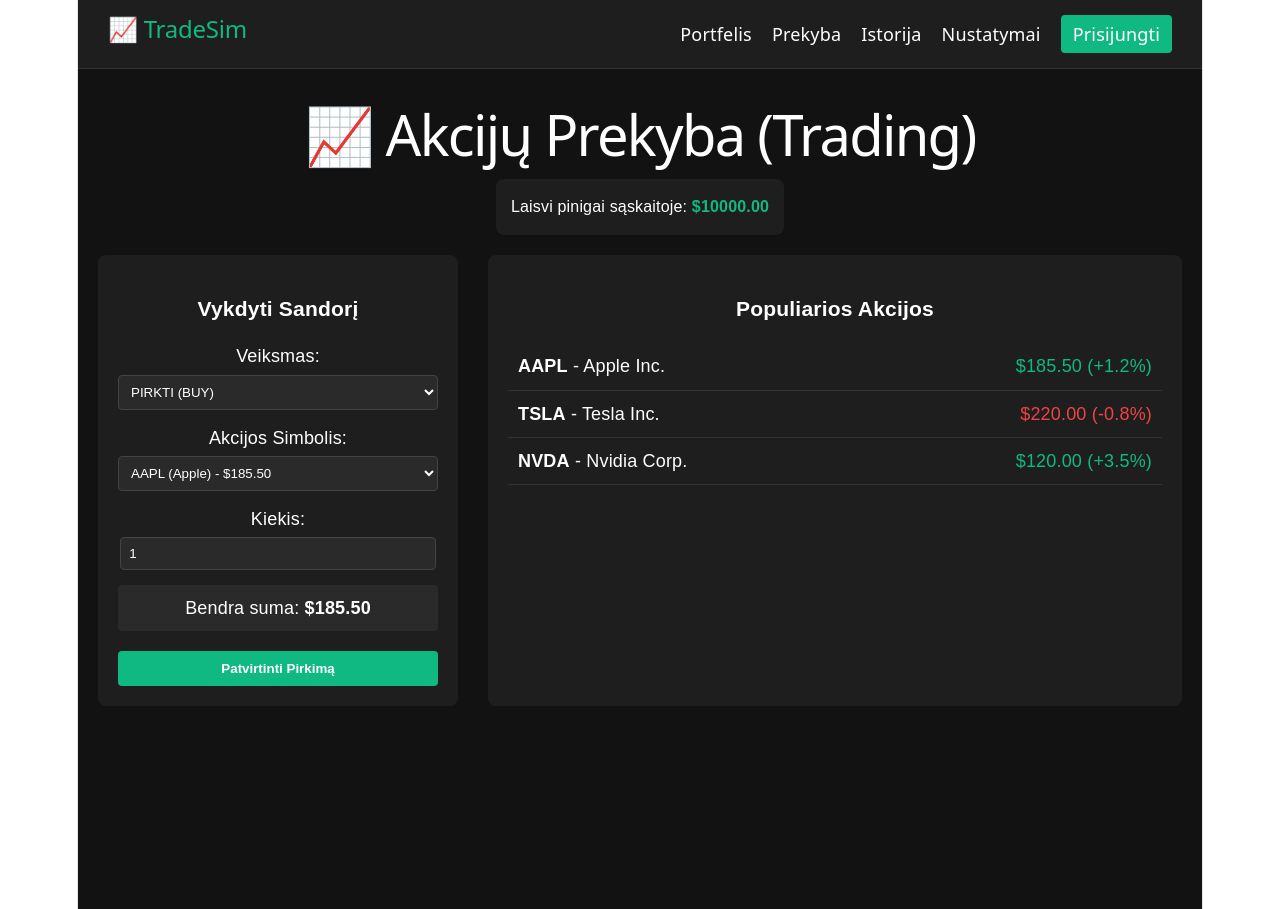
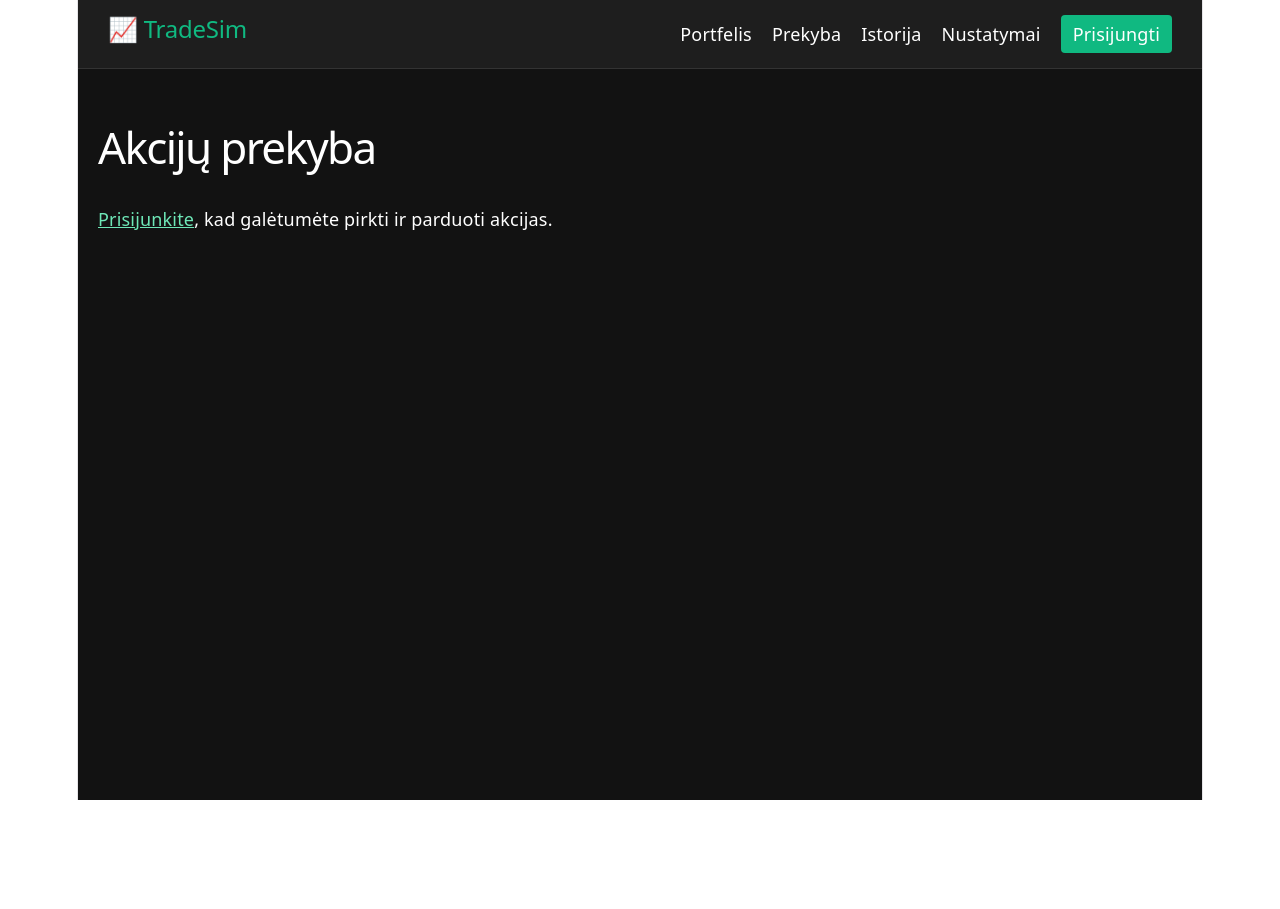
Before and after one commit to RaMa-tech994/TRADING-SIMULATOR, a React (Vite) app: page /trading in a window 1280 px wide. After the commit the page ends 800 px from the top, so only its background shows below. Built offline with nearby package versions, Linux system fonts and the light colour scheme.

Commit message:
feat: persist buy and sell orders through trade API

```diff
--- /dev/null
+++ b/src/pages/Trading.css
@@ -0,0 +1 @@
+.trading-page{padding:20px;color:#fff;text-align:left}.trading-page h1{font-size:clamp(28px,5vw,44px);line-height:1.2}.trading-page p{margin:12px 0;overflow-wrap:anywhere}.trading-page a{color:#6ee7b7}.trading-card{padding:20px;background:#1e1e1e;border:1px solid #444;border-radius:10px;margin:16px 0}.trading-balance{font-size:26px}.trading-card form{max-width:440px}.trading-card fieldset{border:0;padding:0;margin:16px 0;display:grid;gap:10px;min-width:0}.trading-card input,.trading-card select,.trading-card button{box-sizing:border-box;width:100%;min-height:44px;padding:10px;font:inherit;border-radius:6px;border:1px solid #777;background:#262626;color:#fff}.trading-card button{background:#047857;font-weight:600;cursor:pointer}.trading-card :disabled{opacity:.65;cursor:default}
--- a/src/pages/Trading.jsx
+++ b/src/pages/Trading.jsx
@@ -1,129 +1,85 @@
-import React, { useState } from 'react';
+import { useEffect, useRef, useState } from 'react';
+import { Link } from 'react-router-dom';
+import { supabase } from './supabaseClient';
+import { SYMBOLS } from '../services/history.mjs';
+import { loadPortfolio } from '../services/portfolio.mjs';
+import { pendingKey, readPending, prepareOrder, submitTrade } from '../services/trading.mjs';
+import './Trading.css';
 
+function TradingForm({ userId }) {
+  const [symbol, setSymbol] = useState('AAPL');
+  const [side, setSide] = useState('BUY');
+  const [quantity, setQuantity] = useState('1');
+  const [pendingOrder, setPendingOrder] = useState(() => {
+    try { return { order: readPending(localStorage, userId) }; }
+    catch { return { blocked: true }; }
+  });
+  const [busy, setBusy] = useState(false);
+  const [message, setMessage] = useState('');
+  const [failed, setFailed] = useState(false);
+  const [portfolio, setPortfolio] = useState({ loading: true });
+  const [refresh, setRefresh] = useState(0);
+  const submitting = useRef(false);
+  useEffect(() => {
+    let active = true;
+    loadPortfolio(supabase).then(data => { if (active) setPortfolio({ data }); })
+      .catch(() => { if (active) setPortfolio({ error: 'Balanso gauti nepavyko. Portfelyje galite patikrinti naujausią būseną.' }); });
+    return () => { active = false; };
+  }, [refresh, userId]);
+
+  async function execute(event) {
+    event.preventDefault();
+    if (submitting.current || pendingOrder.blocked) return;
+    submitting.current = true;
+    setBusy(true); setMessage(''); setFailed(false);
+    let order;
+    try {
+      try { order = prepareOrder(localStorage, userId, { symbol, side, quantity: Number(quantity) }); }
+      catch { throw new Error('Pavedimo saugiai išsaugoti nepavyko. Patikrinkite kiekį ir naršyklės saugyklos leidimus.'); }
+      setPendingOrder({ order });
+      const result = await submitTrade(supabase, order, userId);
+      try { localStorage.removeItem(pendingKey(userId)); setPendingOrder({ order: null }); }
+      catch { setPendingOrder({ order }); }
+      setMessage('Sandoris išsaugotas duomenų bazėje: ' + result.transaction.side + ' ' + result.transaction.quantity + ' ' + result.transaction.symbol + ', suma ' + result.transaction.total_amount + ' USD.');
+      setPortfolio({ loading: true }); setRefresh(value => value + 1);
+    } catch (error) {
+      if (error.definitive && order) {
+        try { localStorage.removeItem(pendingKey(userId)); setPendingOrder({ order: null }); } catch { /* Išsaugomas tas pats pavedimas. */ }
+      }
+      setFailed(true); setMessage(error.message);
+    } finally { submitting.current = false; setBusy(false); }
+  }
+  const order = pendingOrder.order;
+  return <>
+    <section className="trading-card" aria-live="polite"><h2>Laisvi pinigai</h2>
+      {portfolio.loading ? <p>Kraunamas balansas…</p> : portfolio.error ? <p>{portfolio.error}</p> : <><p className="trading-balance">{portfolio.data.cash_balance} USD</p><p>Turimos akcijos: {portfolio.data.positions.length ? portfolio.data.positions.map(p => p.symbol + ': ' + p.quantity).join(', ') : 'Akcijų dar nėra.'}</p></>}
+      <Link to="/">Atidaryti portfelį</Link>
+    </section>
+    <section className="trading-card"><h2>Virtualus sandoris</h2>
+      <p>Sandoris vykdomas pagal serveryje patikrintą dienos kainą. Galutinę kainą ir sumą apskaičiuoja serveris. Tai nėra realaus laiko kotiruotė.</p>
+      {pendingOrder.blocked && <p role="alert">Nepavyko perskaityti nebaigto pavedimo. Naujas pavedimas blokuojamas, kol nepatikrintas ankstesnis rezultatas ir naršyklės saugykla.</p>}
+      {order && <p role="status">Nebaigtas pavedimas: {order.side} {order.quantity} {order.symbol}. Pakartojimas naudos tą patį ID ir nesukurs to paties sandorio dublikato.</p>}
+      <form onSubmit={execute}>
+        <fieldset disabled={busy || Boolean(order) || pendingOrder.blocked}>
+          <label htmlFor="trade-side">Veiksmas</label><select id="trade-side" value={order?.side || side} onChange={event => setSide(event.target.value)}><option value="BUY">Pirkti</option><option value="SELL">Parduoti</option></select>
+          <label htmlFor="trade-symbol">Akcija</label><select id="trade-symbol" value={order?.symbol || symbol} onChange={event => setSymbol(event.target.value)}>{SYMBOLS.map(value => <option key={value}>{value}</option>)}</select>
+          <label htmlFor="trade-quantity">Kiekis</label><input id="trade-quantity" type="number" min="1" max="2147483647" step="1" required value={order?.quantity ?? quantity} onChange={event => setQuantity(event.target.value)}/>
+        </fieldset>
+        <button type="submit" disabled={busy || pendingOrder.blocked}>{busy ? 'Vykdomas sandoris…' : order ? 'Pakartoti tą patį pavedimą' : side === 'BUY' ? 'Pirkti ir išsaugoti sandorį' : 'Parduoti ir išsaugoti sandorį'}</button>
+      </form>
+      {message && <p role={failed ? 'alert' : 'status'}>{message}</p>}
+    </section>
+  </>;
+}
 export default function Trading() {
-  const [symbol, setSymbol] = useState('AAPL');
-  const [quantity, setQuantity] = useState(1);
-  const [action, setAction] = useState('BUY');
-
-  // Pradinis virtualus pinigų balansas
-  const [cashBalance, setCashBalance] = useState(10000.00);
-
-  // Demonstracinė akcijos kaina
-  const stockPrices = { AAPL: 185.50, TSLA: 220.00, NVDA: 120.00, AMZN: 180.00 };
-  const currentPrice = stockPrices[symbol] || 100.00;
-  const totalPrice = currentPrice * quantity;
-
-  const handleSubmit = (e) => {
-    e.preventDefault();
-
-    if (action === 'BUY') {
-      // Patikriname, ar pakanka lėšų pirkimui
-      if (totalPrice > cashBalance) {
-        alert(`Nepakanka lėšų! Jūsų balansas yra $${cashBalance.toFixed(2)}, o sandorio suma $${totalPrice.toFixed(2)}.`);
-        return;
-      }
-      // Nuskaičiuojame pinigus nuo balanso
-      setCashBalance(prev => prev - totalPrice);
-      alert(`Sėkmingai nupirkta: ${quantity} vnt. ${symbol} už $${totalPrice.toFixed(2)}`);
-    } else {
-      // Pardavimo atveju pinigai grįžta į balansą
-      setCashBalance(prev => prev + totalPrice);
-      alert(`Sėkmingai parduota: ${quantity} vnt. ${symbol} už $${totalPrice.toFixed(2)}`);
-    }
-  };
-
-  return (
-    <div style={{ padding: '20px', color: '#fff', backgroundColor: '#121212', minHeight: '100vh', fontFamily: 'sans-serif' }}>
-      <h1>📈 Akcijų Prekyba (Trading)</h1>
-
-      {/* Laisvų pinigų rodymas */}
-      <div style={{ background: '#1e1e1e', padding: '15px', borderRadius: '8px', marginBottom: '20px', display: 'inline-block' }}>
-        <p style={{ margin: 0, fontSize: '16px' }}>Laisvi pinigai sąskaitoje: <b style={{ color: '#10B981' }}>${cashBalance.toFixed(2)}</b></p>
-      </div>
-
-      <div style={{ display: 'flex', gap: '30px', flexWrap: 'wrap' }}>
-        {/* Pirkimo / Pardavimo forma */}
-        <div style={{ background: '#1e1e1e', padding: '20px', borderRadius: '8px', width: '320px' }}>
-          <h3>Vykdyti Sandorį</h3>
-          <form onSubmit={handleSubmit}>
-            <div style={{ marginBottom: '15px' }}>
-              <label style={{ display: 'block', marginBottom: '5px' }}>Veiksmas:</label>
-              <select
-                value={action}
-                onChange={(e) => setAction(e.target.value)}
-                style={{ width: '100%', padding: '8px', background: '#2a2a2a', color: '#fff', border: '1px solid #444', borderRadius: '4px' }}
-              >
-                <option value="BUY">PIRKTI (BUY)</option>
-                <option value="SELL">PARDUOTI (SELL)</option>
-              </select>
-            </div>
-
-            <div style={{ marginBottom: '15px' }}>
-              <label style={{ display: 'block', marginBottom: '5px' }}>Akcijos Simbolis:</label>
-              <select
-                value={symbol}
-                onChange={(e) => setSymbol(e.target.value)}
-                style={{ width: '100%', padding: '8px', background: '#2a2a2a', color: '#fff', border: '1px solid #444', borderRadius: '4px' }}
-              >
-                <option value="AAPL">AAPL (Apple) - $185.50</option>
-                <option value="TSLA">TSLA (Tesla) - $220.00</option>
-                <option value="NVDA">NVDA (Nvidia) - $120.00</option>
-                <option value="AMZN">AMZN (Amazon) - $180.00</option>
-              </select>
-            </div>
-
-            <div style={{ marginBottom: '15px' }}>
-              <label style={{ display: 'block', marginBottom: '5px' }}>Kiekis:</label>
-              <input
-                type="number"
-                min="1"
-                value={quantity}
-                onChange={(e) => setQuantity(Number(e.target.value))}
-                style={{ width: '93%', padding: '8px', background: '#2a2a2a', color: '#fff', border: '1px solid #444', borderRadius: '4px' }}
-              />
-            </div>
-
-            <div style={{ marginBottom: '20px', padding: '10px', background: '#2a2a2a', borderRadius: '4px' }}>
-              <p style={{ margin: 0 }}>Bendra suma: <b>${totalPrice.toFixed(2)}</b></p>
-            </div>
-
-            <button
-              type="submit"
-              style={{
-                width: '100%',
-                padding: '10px',
-                backgroundColor: action === 'BUY' ? '#10B981' : '#EF4444',
-                color: '#fff',
-                border: 'none',
-                borderRadius: '4px',
-                fontWeight: 'bold',
-                cursor: 'pointer'
-              }}
-            >
-              {action === 'BUY' ? 'Patvirtinti Pirkimą' : 'Patvirtinti Pardavimą'}
-            </button>
-          </form>
-        </div>
-
-        {/* Informacija apie rinką */}
-        <div style={{ background: '#1e1e1e', padding: '20px', borderRadius: '8px', flex: 1, minWidth: '250px' }}>
-          <h3>Populiarios Akcijos</h3>
-          <ul style={{ listStyle: 'none', padding: 0 }}>
-            <li style={{ padding: '10px', borderBottom: '1px solid #333', display: 'flex', justifyContent: 'space-between' }}>
-              <span><b>AAPL</b> - Apple Inc.</span>
-              <span style={{ color: '#10B981' }}>$185.50 (+1.2%)</span>
-            </li>
-            <li style={{ padding: '10px', borderBottom: '1px solid #333', display: 'flex', justifyContent: 'space-between' }}>
-              <span><b>TSLA</b> - Tesla Inc.</span>
-              <span style={{ color: '#EF4444' }}>$220.00 (-0.8%)</span>
-            </li>
-            <li style={{ padding: '10px', borderBottom: '1px solid #333', display: 'flex', justifyContent: 'space-between' }}>
-              <span><b>NVDA</b> - Nvidia Corp.</span>
-              <span style={{ color: '#10B981' }}>$120.00 (+3.5%)</span>
-            </li>
-          </ul>
-        </div>
-      </div>
-    </div>
-  );
+  const [auth, setAuth] = useState({ loading: true });
+  useEffect(() => {
+    if (!supabase) return;
+    let active = true; let changed = false;
+    const { data: { subscription } } = supabase.auth.onAuthStateChange((_event, session) => { changed = true; if (active) setAuth({ user: session?.user.id }); });
+    supabase.auth.getSession().then(({ data, error }) => { if (active && !changed) setAuth({ user: error ? null : data.session?.user.id }); })
+      .catch(() => { if (active && !changed) setAuth({ user: null }); });
+    return () => { active = false; subscription.unsubscribe(); };
+  }, []);
+  return <main className="trading-page"><h1>Akcijų prekyba</h1>{!supabase ? <p role="alert">Supabase nesukonfigūruotas.</p> : auth.loading ? <p role="status">Tikrinama sesija…</p> : !auth.user ? <p><Link to="/login">Prisijunkite</Link>, kad galėtumėte pirkti ir parduoti akcijas.</p> : <TradingForm key={auth.user} userId={auth.user}/>}</main>;
 }
--- /dev/null
+++ b/src/services/trading.mjs
@@ -0,0 +1,59 @@
+import { SYMBOLS } from './history.mjs';
+const uuid = /^[0-9a-f]{8}(-[0-9a-f]{4}){3}-[0-9a-f]{12}$/i;
+export function validOrder(order) {
+  return order && uuid.test(order.request_id) && SYMBOLS.includes(order.symbol) &&
+    ['BUY', 'SELL'].includes(order.side) && Number.isInteger(order.quantity) && order.quantity >= 1 && order.quantity <= 2147483647;
+}
+export function pendingKey(userId) { return 'tradesim:pending-trade:' + userId; }
+export function readPending(storage, userId) {
+  const text = storage.getItem(pendingKey(userId));
+  if (!text) return null;
+  const order = JSON.parse(text);
+  if (!validOrder(order)) throw new Error('Netinkamas nebaigto pavedimo įrašas.');
+  return order;
+}
+export function prepareOrder(storage, userId, fields, createId = () => crypto.randomUUID()) {
+  const previous = readPending(storage, userId);
+  if (previous) return previous;
+  const order = { symbol: fields.symbol, side: fields.side, quantity: fields.quantity, request_id: createId() };
+  if (!validOrder(order)) throw new Error('Pasirinkite akciją ir sveiką teigiamą kiekį.');
+  storage.setItem(pendingKey(userId), JSON.stringify(order));
+  return order;
+}
+const messages = {
+  INSUFFICIENT_FUNDS: 'Nepakanka pinigų šiam pirkimui.',
+  INSUFFICIENT_SHARES: 'Neturite pakankamai šios akcijos pardavimui.',
+  QUOTE_STALE: 'Sandoriui trūksta aktualios dienos kainos. Bandykite vėliau.',
+  QUOTE_UNVERIFIED: 'Kainos aktualumas nepatvirtintas. Sandoris neįvykdytas.',
+  REQUEST_ID_CONFLICT: 'Pavedimo ID konfliktas. Nekurkite naujo pavedimo, kol nepatikrintas ankstesnis rezultatas.',
+  UNAUTHORIZED: 'Sesija pasibaigė. Prisijunkite iš naujo.',
+};
+// Tik aiškiai atmesti pavedimai leidžia kurti kitą užklausos ID.
+const rejected = new Set(['INSUFFICIENT_FUNDS','INSUFFICIENT_SHARES','QUOTE_STALE','QUOTE_UNVERIFIED','INVALID_REQUEST','INVALID_AMOUNT','POSITION_LIMIT','INVALID_AVERAGE_COST','BALANCE_LIMIT','PROFILE_NOT_FOUND','INVALID_QUOTE']);
+function tradeError(message, definitive = false) { return Object.assign(new Error(message), { definitive }); }
+export async function submitTrade(client, order, userId) {
+  if (!validOrder(order)) throw tradeError('Netinkamas pavedimas.', true);
+  const { data, error } = await client.auth.getSession();
+  if (error || !data.session || data.session.user.id !== userId) throw tradeError('Sesija pasikeitė. Prisijunkite iš naujo.');
+  let response;
+  try {
+    response = await client.functions.invoke('trade', { method: 'POST', headers: { Authorization: 'Bearer ' + data.session.access_token }, body: {
+      symbol: order.symbol, side: order.side, quantity: order.quantity, request_id: order.request_id,
+    } });
+  } catch { throw tradeError('Sandorio baigtis nežinoma. Pakartokite tik tą patį pavedimą.'); }
+  if (response.error) {
+    let detail;
+    try { detail = (await response.error.context?.clone().json())?.error; } catch { /* Serverio tekstai nerodomi. */ }
+    const code = detail?.code;
+    throw tradeError(messages[code] || (response.error.context?.status === 429 ? 'Pasiektas kainų užklausų limitas. Bandykite vėliau su tuo pačiu pavedimu.' : 'Sandorio rezultatas nepatvirtintas. Pakartokite tik tą patį pavedimą.'), rejected.has(code) && detail?.retry_with_same_request_id !== true);
+  }
+  const result = response.data;
+  const tx = result?.transaction;
+  const decimal = value => typeof value === 'string' && /^\d+(\.\d{1,6})?$/.test(value) && /[1-9]/.test(value);
+  if (result?.success !== true || result.currency !== 'USD' || typeof result.replayed !== 'boolean' || result.request_id !== order.request_id ||
+      !uuid.test(tx?.id ?? '') || tx.request_id !== order.request_id || tx.symbol !== order.symbol || tx.side !== order.side ||
+      tx.quantity !== order.quantity || !decimal(tx.price) || !decimal(tx.total_amount) || !Number.isFinite(Date.parse(tx.executed_at))) {
+    throw tradeError('Sandorio atsakymas nepatvirtintas. Pakartokite tik tą patį pavedimą.');
+  }
+  return result;
+}
```
Also changed, not shown: 3 other files (tests, documents, lock files or other folders).
